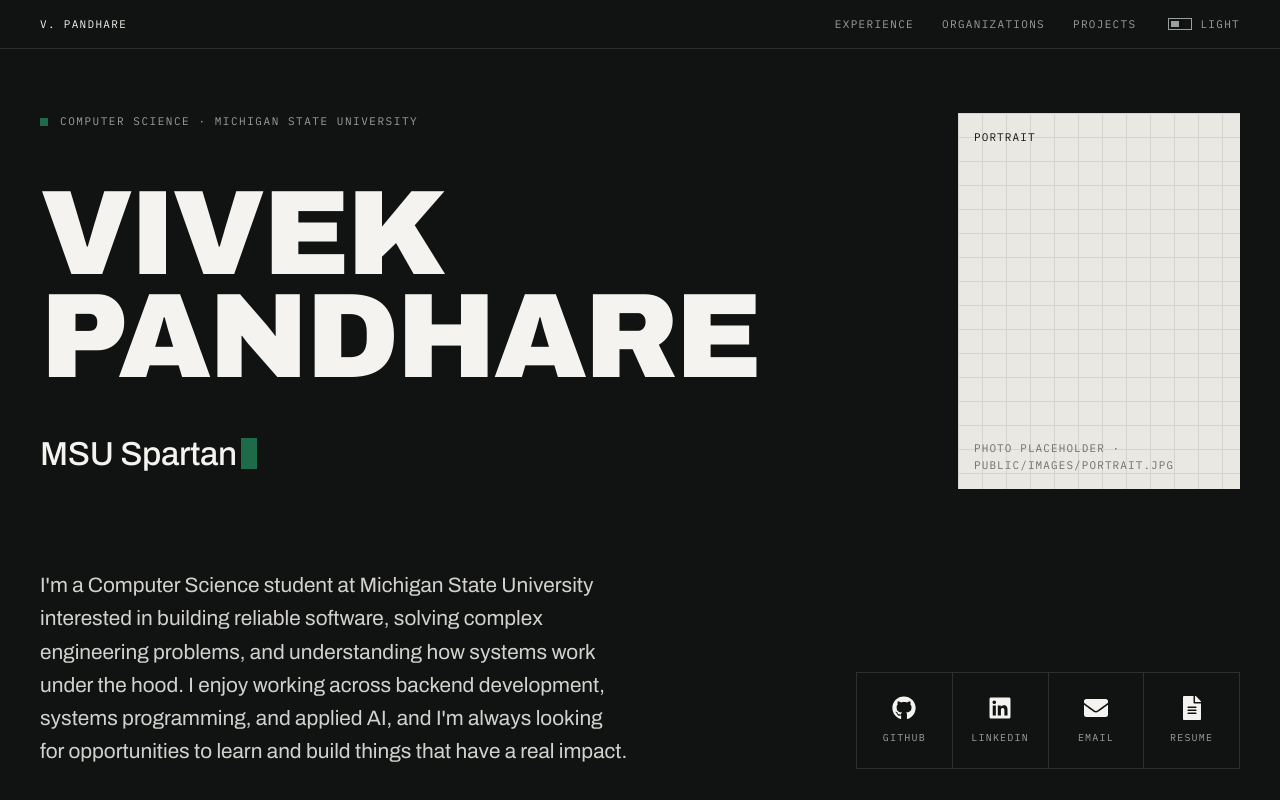
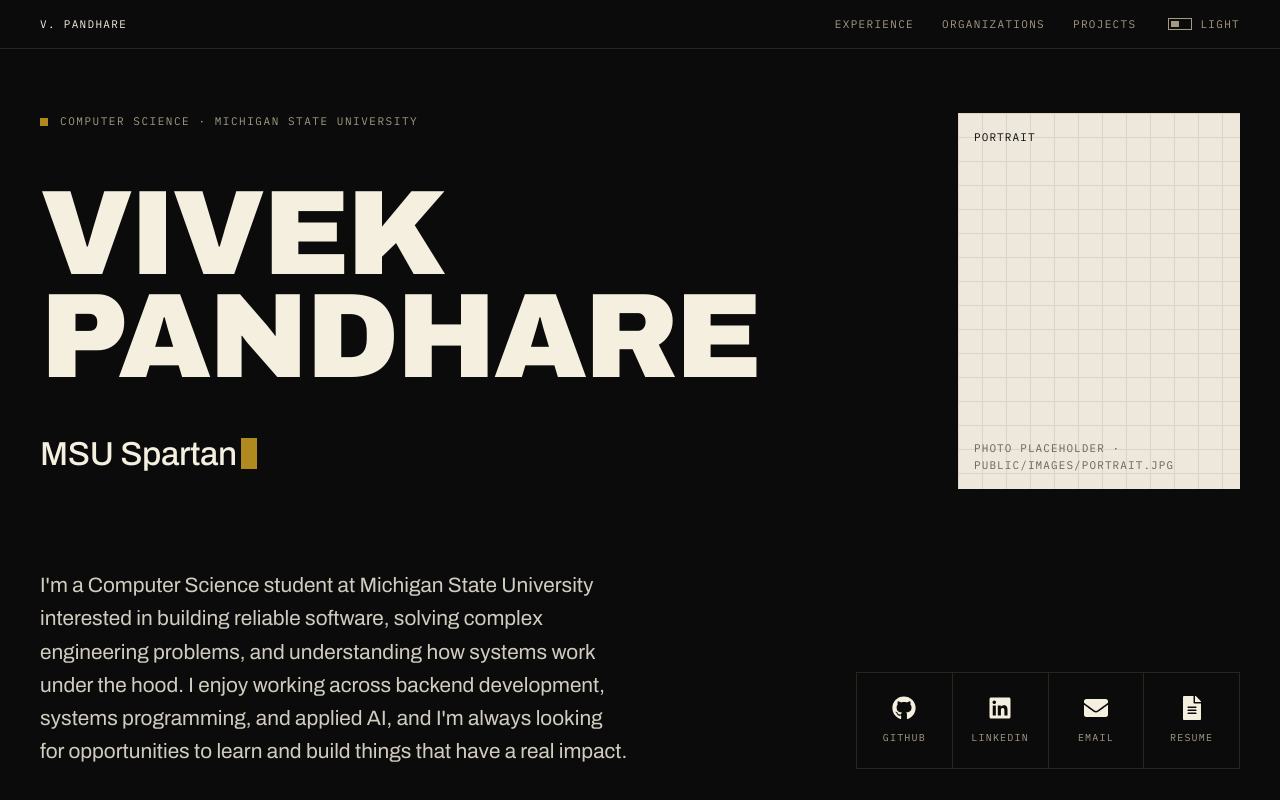
Before and after one commit to vpandhare-25/portfolio, a Next.js app: page / in a window 1280 px wide. Shown: the top 800 px of the page. Built offline with nearby package versions, Linux system fonts and the light colour scheme.

Commit message:
Try a black and gold color scheme

```diff
--- a/src/app/globals.css
+++ b/src/app/globals.css
@@ -4,39 +4,39 @@
 @custom-variant dark (&:where(.dark, .dark *));
 
 /*
-  Color tokens. Paper and ink, a dark band for the hero, and one signal color
-  (a deep Spartan green) used only for small markers and active states.
+  Color tokens: black and gold. Warm ivory paper and true black ink, a black band
+  for the hero, and gold for accents, active states and role tags.
 */
 :root {
-  --paper: #f4f3ef;
-  --paper-2: #eae8e2;
-  --ink: #111312;
-  --ink-2: #3b3f3c;
-  --muted: #6c706c;
-  --rule: #d5d3cc;
-  --signal: #1d6b48;
-  --band: #111312;
-  --band-ink: #f4f3ef;
-  --band-muted: #9a9f9b;
-  --band-rule: #2c302d;
-  --chip-bg: #111312;
-  --chip-fg: #f4f3ef;
+  --paper: #f7f4ec;
+  --paper-2: #eee8d9;
+  --ink: #0b0b0b;
+  --ink-2: #2f2b23;
+  --muted: #6b6456;
+  --rule: #ddd4bf;
+  --signal: #b08a1e; /* deeper gold, so it stays readable on ivory */
+  --band: #0b0b0b;
+  --band-ink: #f5efe0;
+  --band-muted: #a39a84;
+  --band-rule: #2a261d;
+  --chip-bg: #0b0b0b;
+  --chip-fg: #d4af37; /* gold text on black tags */
 }
 
 .dark {
-  --paper: #121413;
-  --paper-2: #1a1d1b;
-  --ink: #ecebe6;
-  --ink-2: #c6c7c1;
-  --muted: #8e938e;
-  --rule: #2b2f2c;
-  --signal: #5fbf8f;
-  --band: #0a0b0a;
-  --band-ink: #ecebe6;
-  --band-muted: #8e938e;
-  --band-rule: #262a27;
-  --chip-bg: #ecebe6;
-  --chip-fg: #121413;
+  --paper: #0b0b0b;
+  --paper-2: #16140f;
+  --ink: #f2ead6;
+  --ink-2: #cfc6b0;
+  --muted: #8f8670;
+  --rule: #2a261d;
+  --signal: #d4af37;
+  --band: #050505;
+  --band-ink: #f2ead6;
+  --band-muted: #8f8670;
+  --band-rule: #221f18;
+  --chip-bg: #d4af37; /* black text on gold tags */
+  --chip-fg: #0b0b0b;
 }
 
 @theme inline {
--- a/src/app/layout.tsx
+++ b/src/app/layout.tsx
@@ -27,7 +27,7 @@ export const metadata: Metadata = {
 };
 
 export const viewport: Viewport = {
-  themeColor: "#111312",
+  themeColor: "#0b0b0b",
 };
 
 // Runs before the page paints, so a visitor who chose dark mode never sees a light flash.
--- a/src/app/opengraph-image.tsx
+++ b/src/app/opengraph-image.tsx
@@ -15,21 +15,21 @@ export default function OpengraphImage() {
           display: "flex",
           flexDirection: "column",
           justifyContent: "space-between",
-          background: "#111312",
-          color: "#f4f3ef",
+          background: "#0b0b0b",
+          color: "#f5efe0",
           padding: "64px 72px",
           fontFamily: "sans-serif",
         }}
       >
-        <div style={{ display: "flex", alignItems: "center", fontSize: 22, color: "#9a9f9b", letterSpacing: 3 }}>
-          <span style={{ width: 16, height: 16, background: "#1d6b48", marginRight: 18 }} />
+        <div style={{ display: "flex", alignItems: "center", fontSize: 22, color: "#a39a84", letterSpacing: 3 }}>
+          <span style={{ width: 16, height: 16, background: "#d4af37", marginRight: 18 }} />
           COMPUTER SCIENCE · MICHIGAN STATE UNIVERSITY
         </div>
         <div style={{ display: "flex", flexDirection: "column", fontSize: 150, fontWeight: 900, lineHeight: 0.88, letterSpacing: -4 }}>
           <span>VIVEK</span>
           <span>PANDHARE</span>
         </div>
-        <div style={{ display: "flex", borderTop: "1px solid #2c302d", paddingTop: 22, fontSize: 24, color: "#9a9f9b" }}>
+        <div style={{ display: "flex", borderTop: "1px solid #2a261d", paddingTop: 22, fontSize: 24, color: "#a39a84" }}>
           Backend development · Systems programming · Applied AI
         </div>
       </div>
--- a/src/components/Projects.tsx
+++ b/src/components/Projects.tsx
@@ -13,7 +13,7 @@ export default function Projects() {
         {projects.map((p) => (
           <article
             key={p.name}
-            className="border-2 border-transparent bg-paper-2 p-5 transition-colors duration-300 hover:border-ink md:p-10"
+            className="border-2 border-transparent bg-paper-2 p-5 transition-colors duration-300 hover:border-ink dark:hover:border-signal md:p-10"
           >
             {/* Title row */}
             <div className="flex flex-wrap items-start justify-between gap-x-8 gap-y-4">
```
Also changed, not shown: src/app/icon.svg.
